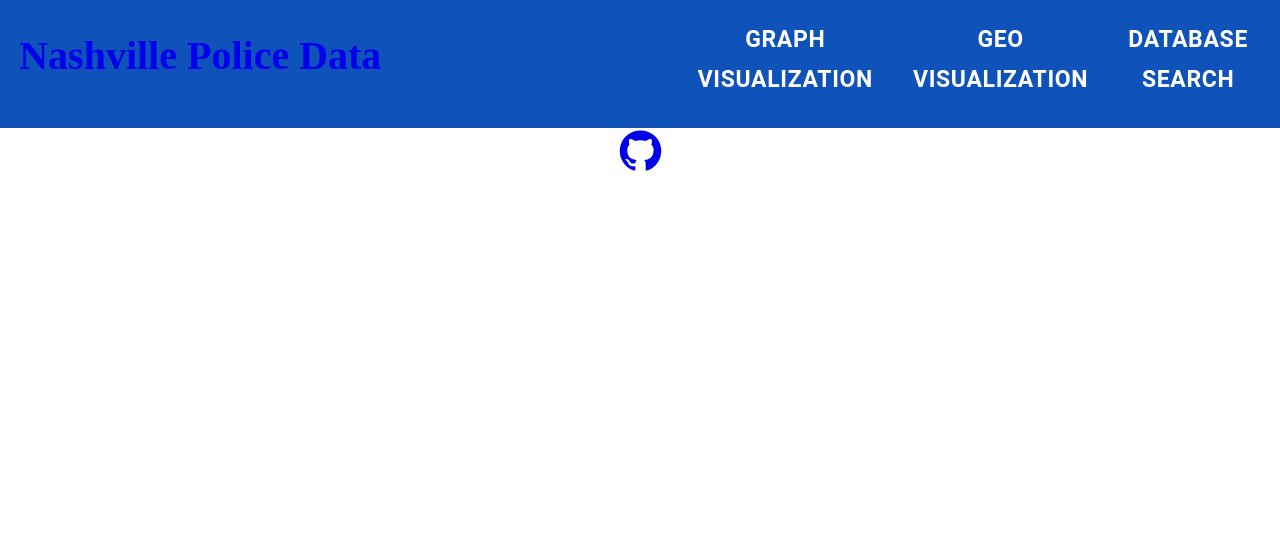
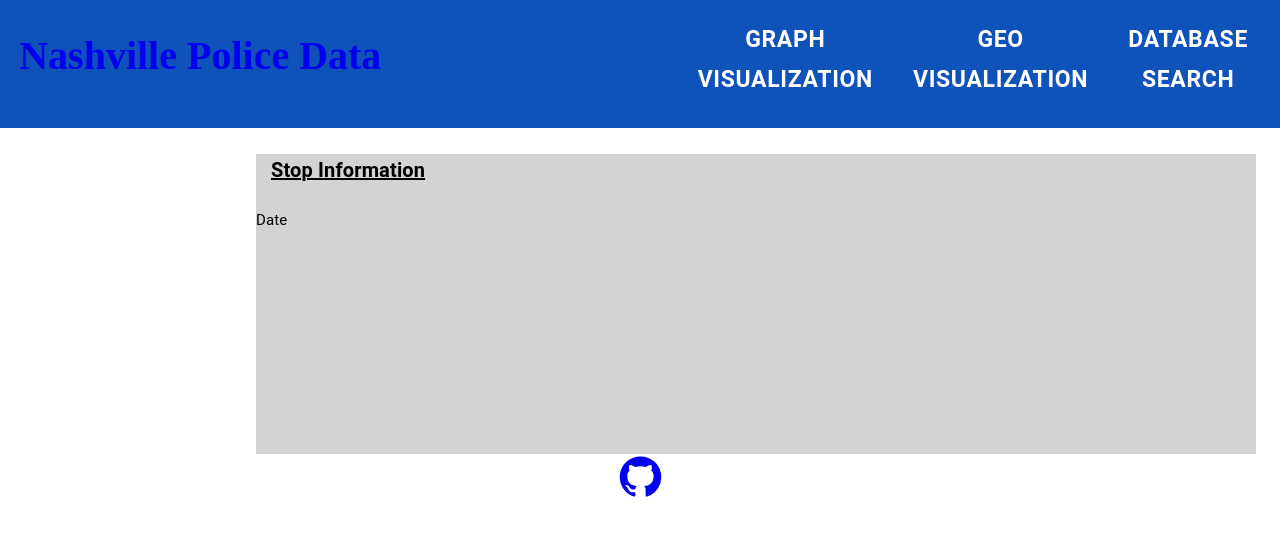
Before and after one commit to PRANETALLU/NashvilleCopStops, a React (Create React App) app in the folder my-app/: page /databaseSearch in a window 1280 px wide. Shown: the top 536 px of the page. Built offline with nearby package versions, Linux system fonts and the light colour scheme.

Commit message:
few edits

```diff
--- a/my-app/src/pages/DatabaseSearch.js
+++ b/my-app/src/pages/DatabaseSearch.js
@@ -1,6 +1,31 @@
+import Box from '@mui/material/Box';
+import TextField from '@mui/material/TextField';
+import { CardContent, Typography } from '@mui/material';
+import Stack from '@mui/material/Stack';
 
 function DatabaseSearch() {
-
+    return (
+        <div className="DatabaseSearch">
+            <Box sx={{
+                backgroundColor: "#D3D3D3",
+                width: 1000,
+                height: 300,
+                marginLeft: "20%",
+                marginTop: "2%"
+            }}>
+                <Typography gutterBottom variant="h6" component="div"
+                    style={{ textDecoration: 'underline', fontWeight: 'bold', textAlign: 'left', marginLeft: 15 }}>
+                    Stop Information
+                </Typography>
+                <Stack direction="row">
+                    <Typography fontSize={15} marginTop={2}>
+                        Date
+                    </Typography>
+                    <TextField label="Day" variant="outlined" sx={{ marginLeft: "-70%" }} />
+                </Stack>
+            </Box>
+        </div>
+    );
 }
 
 export default DatabaseSearch;
```
